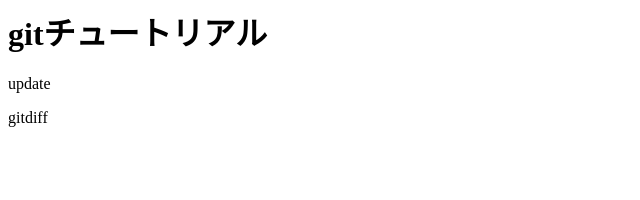
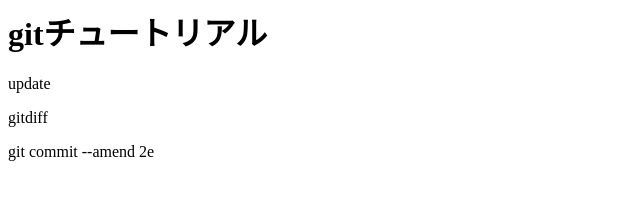
Before and after one commit to loger12/git_tutorial, a plain HTML site: page index.html in a window 1280 px wide. Shown: the whole page, without its empty margins (0-640 px from the left). Drawn offline with Linux system fonts and the light colour scheme.

Commit message:
git commit-- amendwo 2

```diff
--- a/index.html
+++ b/index.html
@@ -1,3 +1,4 @@
 <h1>gitチュートリアル</h1>
 <p>update</p>
 <p>gitdiff</p>
+<p>git commit --amend 2e</p>
```
